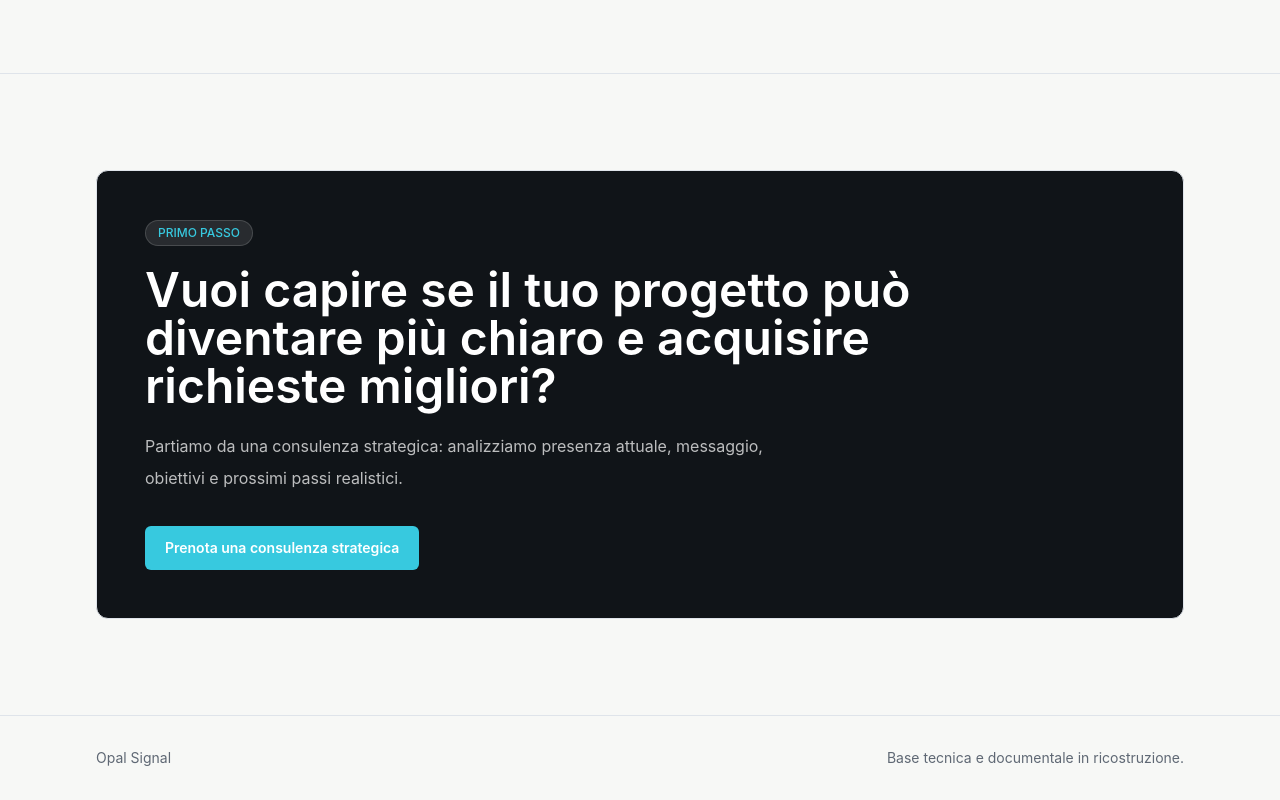
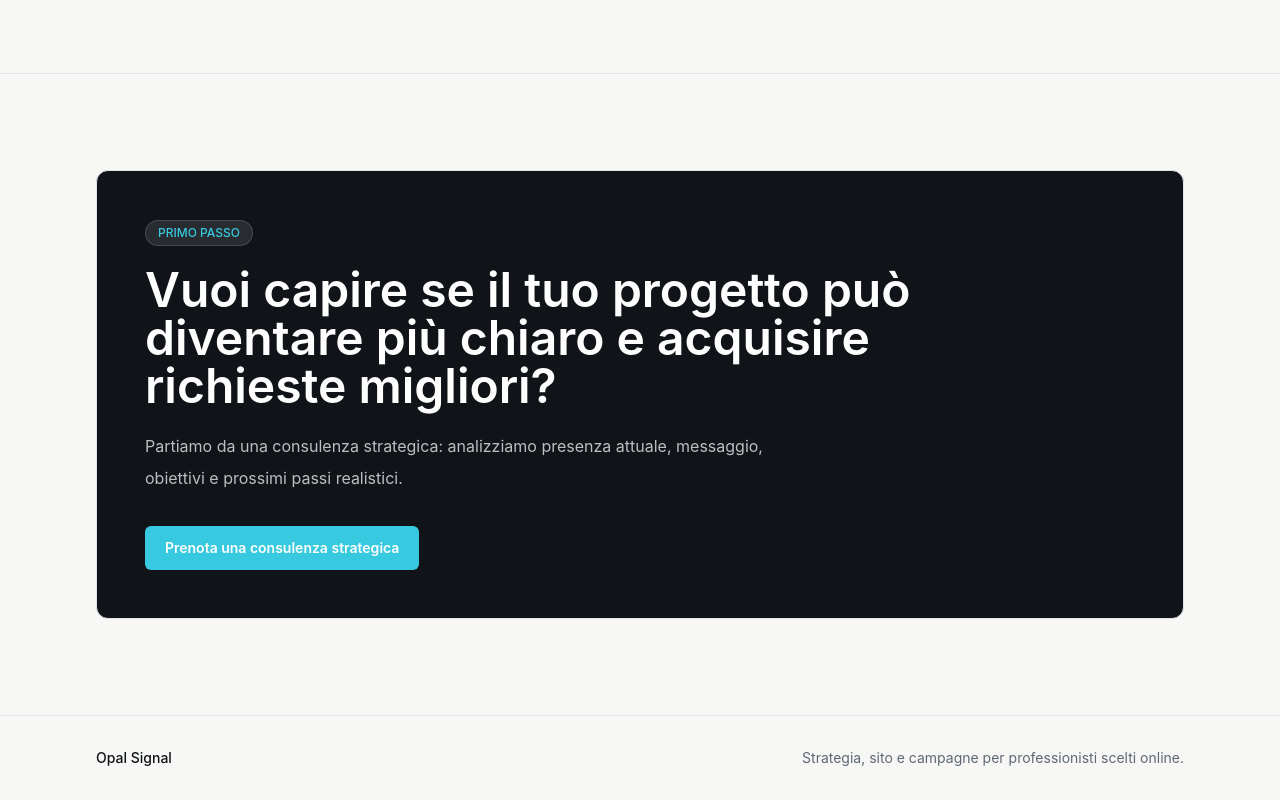
Before and after one commit to Davideopal/opal-signal, a Next.js app: page / in a window 1280 px wide. Shown: the part 5225-6025 px from the top of the page. Built offline with nearby package versions, Linux system fonts and the light colour scheme.

Commit message:
Update phase 1 homepage footer

```diff
--- a/src/components/layout/footer.tsx
+++ b/src/components/layout/footer.tsx
@@ -4,8 +4,8 @@ export function Footer() {
   return (
     <footer className="border-t border-[var(--line)]">
       <Container className="flex flex-col gap-3 py-8 text-sm text-[var(--muted)] sm:flex-row sm:items-center sm:justify-between">
-        <p>Opal Signal</p>
-        <p>Base tecnica e documentale in ricostruzione.</p>
+        <p className="font-medium text-[var(--text)]">Opal Signal</p>
+        <p>Strategia, sito e campagne per professionisti scelti online.</p>
       </Container>
     </footer>
   );
```
